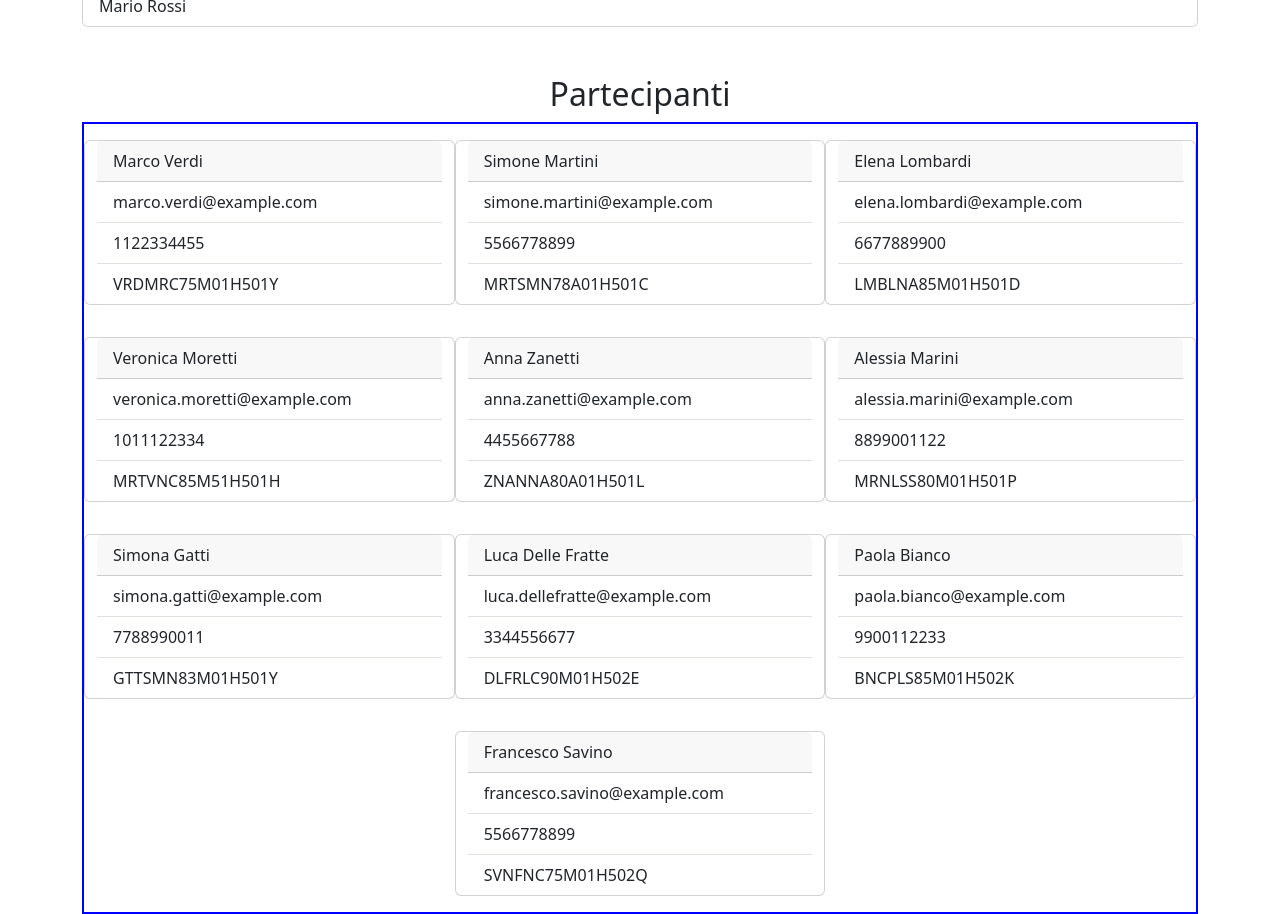
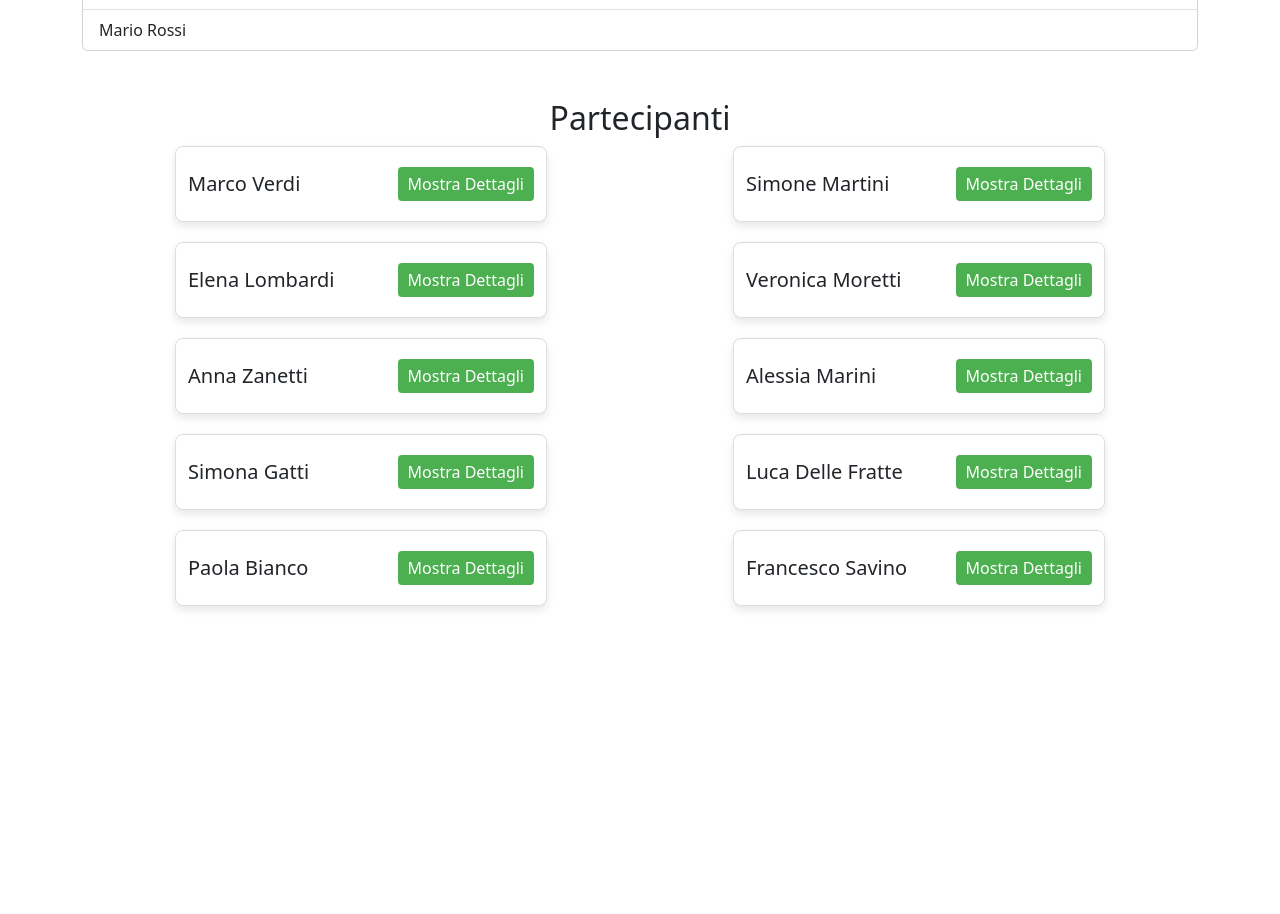
Before and after one commit to giuseppecasaburi/boolroad-fe, a React (Vite) app: page /travel/1 in a window 1280 px wide. Shown: the part 740-1654 px from the top of the page. After the commit the page ends 1366 px from the top, so only its background shows below. Built offline with nearby package versions, Linux system fonts and the light colour scheme.

Commit message:
feat:searchbar + new voyage button

```diff
--- a/src/App.jsx
+++ b/src/App.jsx
@@ -2,6 +2,7 @@ import { BrowserRouter, Routes, Route } from "react-router-dom"
 import AppLayout from "./layout/AppLayout"
 import Homepage from "./pages/Homepage"
 import SingleTravel from "./pages/SingleTravel"
+import CreaViaggio from "./pages/CreaViaggio"
 
 
 function App() {
@@ -16,6 +17,9 @@ function App() {
             <Route path="/travel">
               <Route path=":id" element={<SingleTravel />} />
             </Route>
+
+          {/* Nuova rotta per creare un viaggio */}
+          <Route path="/crea-viaggio" element={<CreaViaggio />} />
           </Route>
         </Routes>
       </BrowserRouter>
--- a/src/components/TravelerCard.jsx
+++ b/src/components/TravelerCard.jsx
@@ -1,20 +1,29 @@
+import { useState } from "react";
 
 function TravelerCard({ traveler }) {
 
-    return (
-        <>
-            <div  className="card col my-3 card-width" >
-                <div className="card-header">
-                    {traveler.nome} {traveler.cognome}
-                </div>
-                <ul className="list-group list-group-flush">
-                    <li className="list-group-item">{traveler.email}</li>
-                    <li className="list-group-item">{traveler.numero}</li>
-                    <li className="list-group-item">{traveler.codiceFiscale}</li>
-                </ul>
-            </div>
-        </>
-    )
+    const [isOpen, setIsOpen] = useState(false);
+
+  const toggleDetails = () => {
+    setIsOpen(!isOpen);
+  };
+
+  return (
+    <div className="ms-card">
+      <div className="ms-card-header">
+        <h2>{traveler.nome} {traveler.cognome}</h2>
+        <button onClick={toggleDetails} className="ms-toggle-btn">
+          {isOpen ? 'Nascondi Dettagli' : 'Mostra Dettagli'}
+        </button>
+      </div>
+      {isOpen && (
+        <div className="ms-card-details">
+          <p>Email: {traveler.email}</p>
+          <p>Telefono: {traveler.nome}</p>
+        </div>
+      )}
+    </div>
+  );
 }
 
 export default TravelerCard;
--- a/src/index.css
+++ b/src/index.css
@@ -1,5 +1,47 @@
 
-.ms-border{
 
-    border: 2px solid blue;
-}
+.ms-card {
+    width: 300px;
+    padding: 20px;
+    border: 1px solid #ddd;
+    border-radius: 8px;
+    box-shadow: 0 4px 8px rgba(0, 0, 0, 0.1);
+    margin: 20px;
+    background-color: #fff;
+  }
+
+  /* Intestazione della card */
+  .ms-card-header {
+    display: flex;
+    justify-content: space-between;
+    align-items: center;
+  }
+
+  .ms-card-header h2 {
+    margin: 0;
+    font-size: 20px;
+  }
+
+  .ms-toggle-btn {
+    padding: 5px 10px;
+    background-color: #4CAF50;
+    color: white;
+    border: none;
+    cursor: pointer;
+    border-radius: 4px;
+  }
+
+  .ms-toggle-btn:hover {
+    background-color: #45a049;
+  }
+
+  /* Dettagli nascosti inizialmente */
+  .ms-card-details {
+    margin-top: 10px;
+  }
+
+  .ms-card-details p {
+    margin: 5px 0;
+    font-size: 16px;
+    color: #555;
+  }
--- /dev/null
+++ b/src/pages/CreaViaggio.jsx
@@ -0,0 +1,66 @@
+import { useState } from "react";
+import { useNavigate } from "react-router-dom";
+
+function CreaViaggio() {
+    const [meta, setMeta] = useState("");
+    const [partenza, setPartenza] = useState("");
+    const [ritorno, setRitorno] = useState("");
+    const [tutor, setTutor] = useState("");
+    const navigate = useNavigate();
+
+    const handleSubmit = (e) => {
+        e.preventDefault();
+        console.log("Nuovo viaggio:", { meta, partenza, ritorno, tutor });
+        navigate("/");
+    };
+
+    return (
+        <div className="container mt-4">
+            <h2>Crea un Nuovo Viaggio</h2>
+            <form onSubmit={handleSubmit}>
+                <div className="mb-3">
+                    <label className="form-label">Meta</label>
+                    <input
+                        type="text"
+                        className="form-control"
+                        value={meta}
+                        onChange={(e) => setMeta(e.target.value)}
+                        required
+                    />
+                </div>
+                <div className="mb-3">
+                    <label className="form-label">Data di Partenza</label>
+                    <input
+                        type="date"
+                        className="form-control"
+                        value={partenza}
+                        onChange={(e) => setPartenza(e.target.value)}
+                        required
+                    />
+                </div>
+                <div className="mb-3">
+                    <label className="form-label">Data di Ritorno</label>
+                    <input
+                        type="date"
+                        className="form-control"
+                        value={ritorno}
+                        onChange={(e) => setRitorno(e.target.value)}
+                        required
+                    />
+                </div>
+                <div className="mb-3">
+                    <label className="form-label">Tutor</label>
+                    <input
+                        type="text"
+                        className="form-control"
+                        value={tutor}
+                        onChange={(e) => setTutor(e.target.value)}
+                    />
+                </div>
+                <button type="submit" className="btn btn-success">Salva Viaggio</button>
+            </form>
+        </div>
+    );
+}
+
+export default CreaViaggio;
--- a/src/pages/Homepage.jsx
+++ b/src/pages/Homepage.jsx
@@ -8,7 +8,6 @@ function Homepage() {
             <div className="container">
                 {viaggi.map((curViaggio) => {
                     return (
-                        <>
                         <div key={curViaggio.id} className="card col my-3 ">
                             <img src={`https://picsum.photos/id/10${curViaggio.id}/800/100`} className="card-img-top" alt="..." />
                             <div className="card-body ">
@@ -18,9 +17,7 @@ function Homepage() {
                                     <NavLink className="nav-link btn btn-success p-2 active" to={`/travel/${curViaggio.id}`} >Dettagli</NavLink>
                                 </div>
                             </div>
-
                         </div>
-                        </>
                     )
                 })}
 
--- a/src/pages/SingleTravel.jsx
+++ b/src/pages/SingleTravel.jsx
@@ -2,6 +2,7 @@ import TravelerCard from "../components/TravelerCard";
 import viaggiatori from "../data/DataVoyager";
 import viaggi from "../data/DataTravel";
 import { useNavigate, useParams } from "react-router-dom";
+import { useEffect, useState } from "react";
 
 function SingleTravel() {
 
@@ -20,13 +21,34 @@ function SingleTravel() {
         }
     })
 
+    const [filteredPartecipanti, setfilteredPartecipanti] = useState(partecipanti)
+    const [orderBy, setOrderBy] = useState("none")
+
+    useEffect(() => {
+        let sortedPartecipanti = [...filteredPartecipanti];
+
+        if (orderBy === "nome") {
+            sortedPartecipanti.sort((a, b) => a.nome.localeCompare(b.nome));
+        } else if (orderBy === "cognome") {
+            sortedPartecipanti.sort((a, b) => a.cognome.localeCompare(b.cognome));
+        }
+
+        setfilteredPartecipanti(sortedPartecipanti);
+    }, [orderBy]);
+
 
 
 
     return (
         <>
             <div className="container">
-                <h2 className="text-center mt-3">Destinazione</h2>
+                   {/* Titolo e Bottone */}
+                <div className="d-flex justify-content-between align-items-center mt-3">
+                  <h2 className="text-center mt-3">Destinazione</h2>
+                 <button className="btn btn-primary" onClick={() => navigate("/crea-viaggio")}>
+                    + Nuovo Viaggio
+                </button>
+                </div>
                 <div className="card col my-3 ">
                     <img src="https://picsum.photos/800/300" className="card-img-top" alt="..." />
                     <div className="card-body">
@@ -43,9 +65,9 @@ function SingleTravel() {
 
                 <h2 className="mt-5 text-center">Partecipanti</h2>
                 {/* card */}
-                <div className="container ms-border">
+                <div className="container">
                     <div className="row row-cols-2 row-cols-lg-3 justify-content-around ">
-                        {partecipanti.map((curTraveler) => {
+                        {filteredPartecipanti.map((curTraveler) => {
                             return (
                                 <TravelerCard
                                     key={curTraveler.id}
```
Also changed, not shown: src/components/SearchBar.jsx (added). Lines whose indentation alone changed are shown as unchanged.
